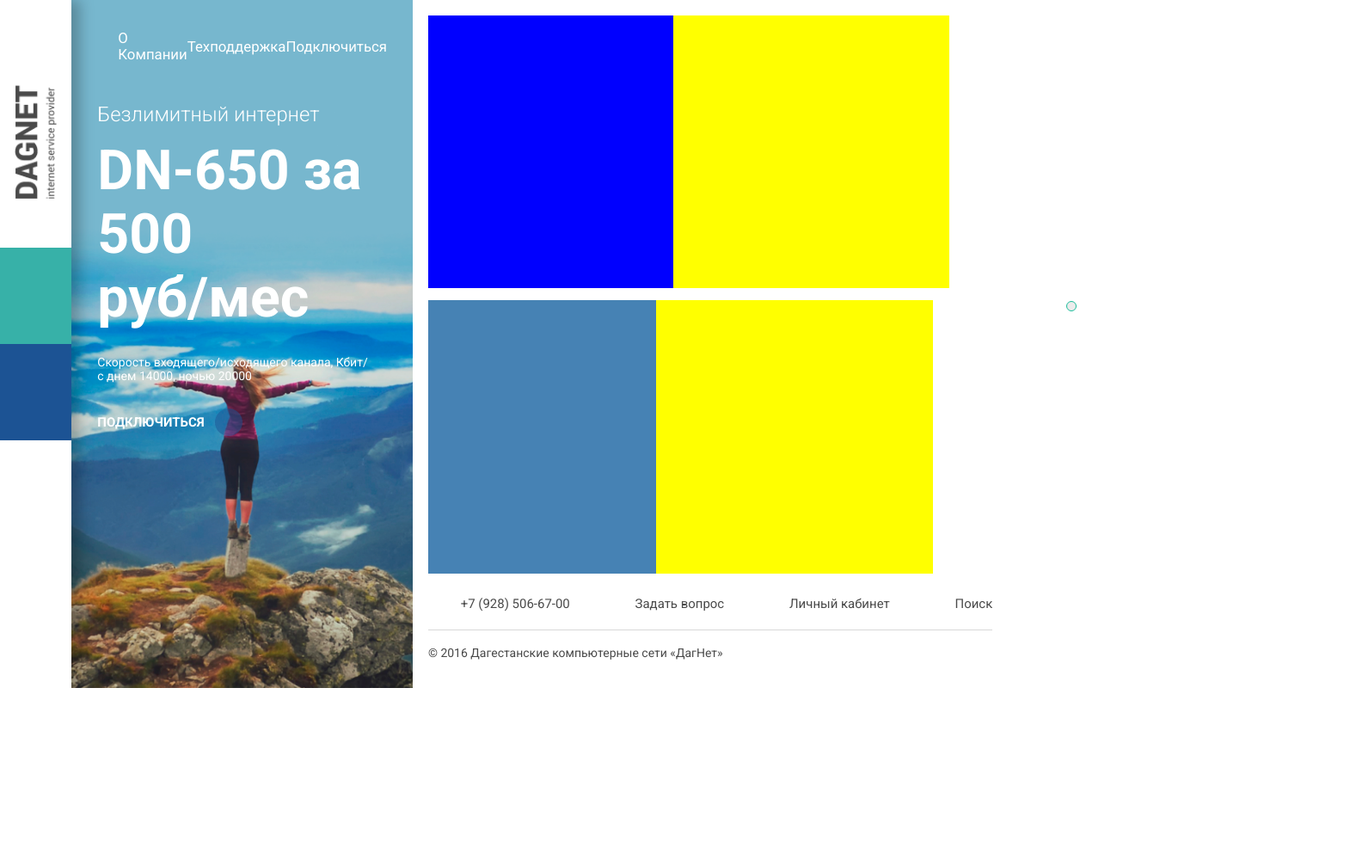
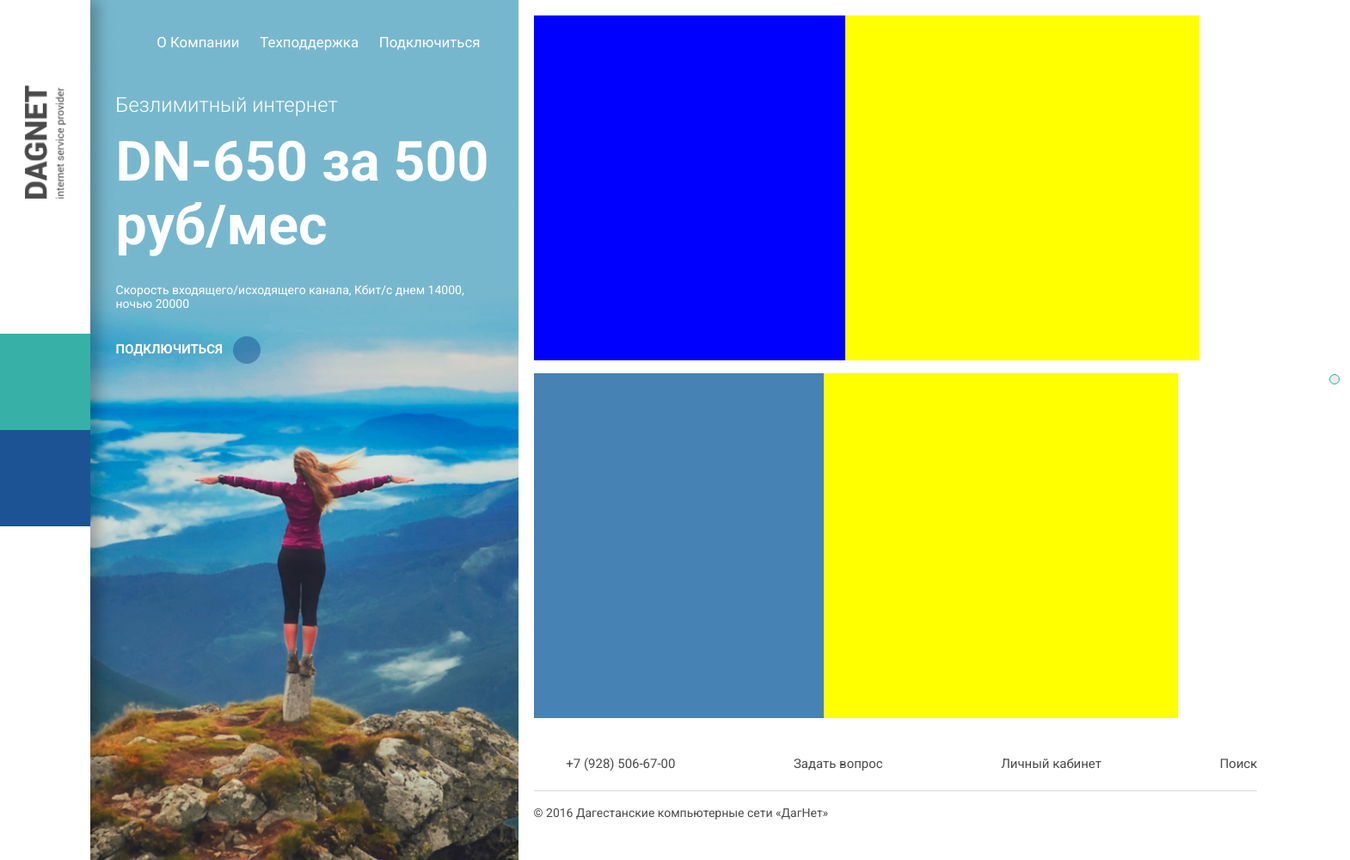
Before and after one commit to TempViking/homepage1, a website built with webpack: page index.html in a window 1280 px wide. Shown: the whole page at 86% size, 1570 px wide, since content can reach past the window. Before the commit the page ends 800 px from the top, so only its background shows below. Built offline with nearby package versions, Linux system fonts and the light colour scheme.

Commit message:
fix: change fixed dimensions

```diff
--- a/src/index.js
+++ b/src/index.js
@@ -30,15 +30,17 @@
 
 window.openPopup = async function (event) {
     event.preventDefault();
+
+    let els = document.querySelectorAll('.header__button_active');
+    if (els.length > 0) {
+        els[0].classList.add('header__button_closing');
+        await new Promise(resolve => setTimeout(resolve, 400));
+        els[0].classList.remove('header__button_active');
+        els[0].classList.remove('header__button_closing');
+    }
+
     let targetElement = event.target.nextSibling.nextSibling;
-    if (!targetElement.classList.contains('header__button_active')) {
-        targetElement.classList.add('header__button_active');
-    } else {
-        targetElement.classList.add('header__button_closing');
-        await new Promise(resolve => setTimeout(resolve, 400));
-        targetElement.classList.remove('header__button_active');
-        targetElement.classList.remove('header__button_closing');
-    }
+    targetElement.classList.add('header__button_active');
 }
 
 window.addEventListener('load', function () {
--- a/src/scss/base.scss
+++ b/src/scss/base.scss
@@ -11,7 +11,9 @@
 }
 
 body {
-    height: 100%;
+    width: 1570px;
+    height: 1000px;
+    outline: 100px solid lightgray;
     display: flex;
     font-family: 'Roboto', sans-serif;
 }
--- a/src/scss/blocks.scss
+++ b/src/scss/blocks.scss
@@ -3,14 +3,10 @@
     display: flex;
     justify-content: stretch;
     &__content {
-        flex: 1;
-        width: 100%;
+        width: 438px;
     }
     &__contacts {
-        height: 100vh;
-        width: 100vh;
-        padding: 1.28rem;
-        box-sizing: border-box;
+        flex: 1;
         display: flex;
         flex-direction: column;
     }
--- a/src/scss/components.scss
+++ b/src/scss/components.scss
@@ -228,17 +228,20 @@
 }
 .menu {
     display: flex;
-    justify-content: space-between;
+    // justify-content: space-between;
     align-items: center;
     &__item {
         color: #FFF;
         font-size: 1.2rem;
         text-decoration: none;
         text-transform: capitalize;
+        &:not(:first-of-type) {
+            margin-left: 1.7rem;
+        }
     }
 }
 .card {
-    padding: 2.5rem 2.14rem;
+    padding: 35px 30px;
     color: #FFF;
     position: relative;
     overflow: hidden;
@@ -306,6 +309,7 @@
 }
 .contacts {
     height: 7.7rem;
+    padding: 18px;
     padding-top: 1.7rem;
     padding-right: 7.7rem;
 }
@@ -328,7 +332,9 @@
     color: #4A4A4A;
 }
 .wd-slider {
-    height: 100%;
+    width: 929px;
+    height: 835px;
+    padding: 18px;
     position: relative;
     &__slides {
         width: 100%;
@@ -338,9 +344,9 @@
         display: grid;
         grid-template-columns: 1fr 1fr;
         grid-template-rows: 1fr 1fr;
-        grid-column-gap: 1rem;
-        grid-row-gap: 1rem;
-        padding-right: 7.7rem;
+        grid-column-gap: 15px;
+        grid-row-gap: 15px;
+        padding-right: 90px;
         box-sizing: border-box;
     }
     &__box {
@@ -405,6 +411,6 @@
         height: 100%;
         margin-top: 45%;
         transition: margin-top 400ms;
-        background-color: slategray;
+        background-color: #ECECEC;
     }
 }
```
Also changed, not shown: README.md.
